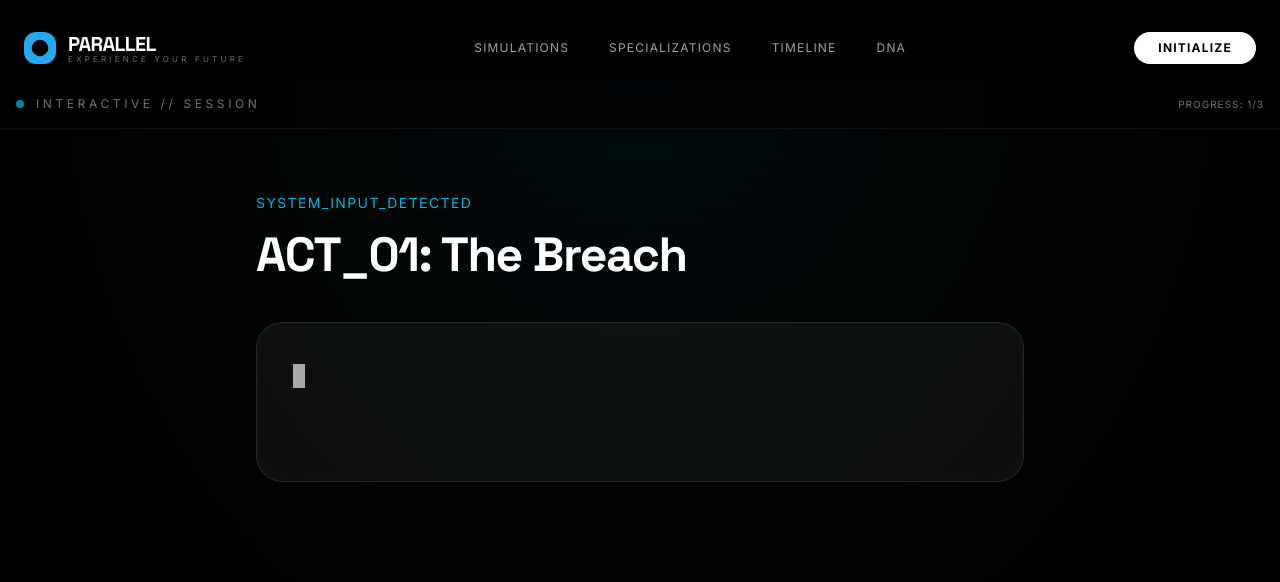
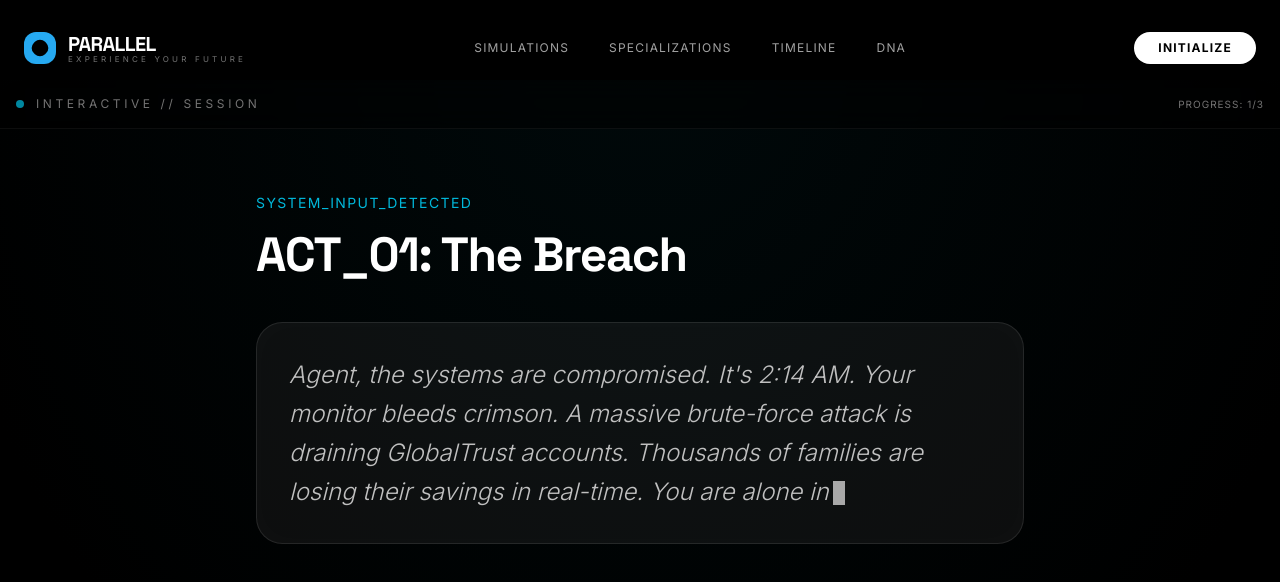
Before and after one commit to vikash-connect/Paraller, a Next.js app: page /simulation in a window 1280 px wide. Shown: the top 582 px of the page. Built offline with nearby package versions, Linux system fonts and the light colour scheme.

Commit message:
fix: stabilize typewriter effect with simplified interval logic

```diff
--- a/src/components/ui/typewriter-effect.tsx
+++ b/src/components/ui/typewriter-effect.tsx
@@ -11,53 +11,53 @@ interface TypewriterProps {
   className?: string;
 }
 
-export function TypewriterEffect({ text, speed = 30, delay = 0, onComplete, className = "" }: TypewriterProps) {
+export function TypewriterEffect({ text, speed = 20, delay = 0, onComplete, className = "" }: TypewriterProps) {
   const { isDemoMode } = useUserStore();
   const [displayedText, setDisplayedText] = useState("");
   const [isTyping, setIsTyping] = useState(false);
-  const lastProcessedText = useRef("");
+  const animationStarted = useRef(false);
+  const textRef = useRef(text);
 
-  // Speed up typing in demo mode
   const effectiveSpeed = isDemoMode ? Math.max(1, speed / 4) : speed;
 
   useEffect(() => {
-    // Prevent double-typing if the text is exactly the same as what we just typed
-    if (text === lastProcessedText.current && displayedText === text) {
-      return;
+    // If text changes, we reset the flag to allow re-typing the new message
+    if (textRef.current !== text) {
+      textRef.current = text;
+      animationStarted.current = false;
+      setDisplayedText("");
     }
 
-    lastProcessedText.current = text;
-    setDisplayedText("");
-    setIsTyping(false);
+    if (animationStarted.current) return;
+    animationStarted.current = true;
 
     let currentIndex = 0;
-    let timeoutId: NodeJS.Timeout;
+    let intervalId: NodeJS.Timeout;
 
     const startTyping = () => {
       setIsTyping(true);
-      const intervalId = setInterval(() => {
-        if (currentIndex < text.length - 1) {
-          setDisplayedText((prev) => prev + text[currentIndex]);
-          currentIndex++;
-        } else {
-          setDisplayedText(text); // Ensure full text is set
+      intervalId = setInterval(() => {
+        setDisplayedText(text.slice(0, currentIndex + 1));
+        currentIndex++;
+
+        if (currentIndex >= text.length) {
           clearInterval(intervalId);
           setIsTyping(false);
-          if (onComplete) onComplete();
+          if (onComplete) {
+            // Short delay after completion before triggering callback
+            setTimeout(onComplete, 150);
+          }
         }
       }, effectiveSpeed);
-
-      // Store interval ID in timeoutId to clear on unmount (hacky, but works for cleanup)
-      timeoutId = intervalId as unknown as NodeJS.Timeout;
     };
 
     const delayId = setTimeout(startTyping, delay);
 
     return () => {
       clearTimeout(delayId);
-      if (timeoutId) clearInterval(timeoutId as unknown as number);
+      if (intervalId) clearInterval(intervalId);
     };
-  }, [text, delay, onComplete, effectiveSpeed, displayedText]);
+  }, [text, delay, onComplete, effectiveSpeed]);
 
   return (
     <span className={className}>
```
